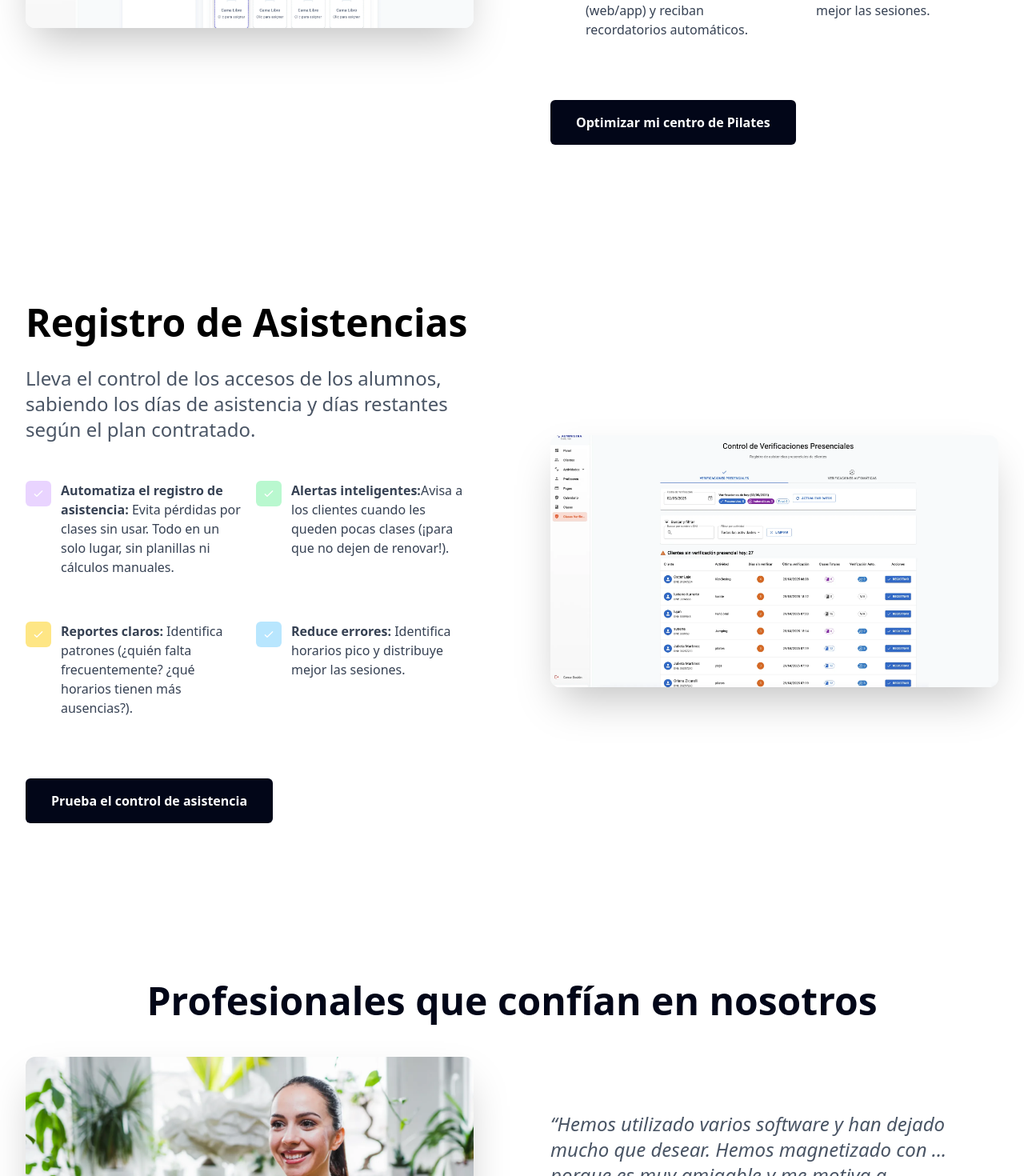
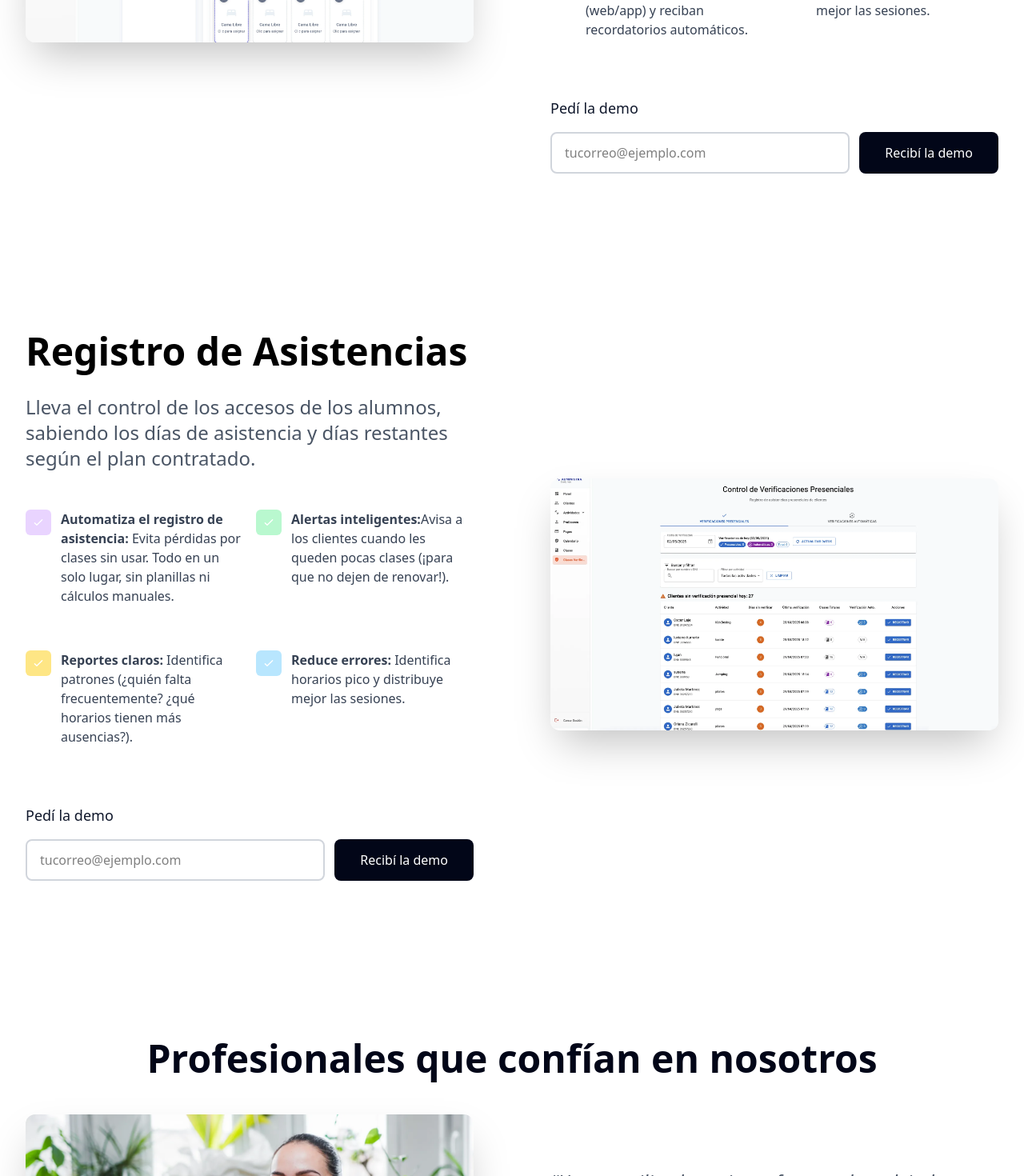
Before and after one commit to axd18/landing, a React (Vite) app: page / in a window 1280 px wide. Shown: the part 2900-4370 px from the top of the page at 80% size. Built offline with nearby package versions, Linux system fonts and the light colour scheme.

Commit message:
dejando todos los forms funcionando

```diff
--- a/src/components/Footer.jsx
+++ b/src/components/Footer.jsx
@@ -1,6 +1,43 @@
-import React, { useState } from "react";
+import React, { useRef, useState } from "react";
+import { sendForm } from "@emailjs/browser";
 
 const Footer = () => {
+  const form = useRef();
+    const [isSending, setIsSending] = useState(false);
+    const [message, setMessage] = useState({ text: "", isError: false });
+
+    const sendEmail = (e) => {
+      e.preventDefault();
+      setIsSending(true);
+      setMessage({ text: "", isError: false });
+
+      sendForm(
+        "service_uvp3zfp",
+        "template_4kw8ogd",
+        form.current,
+        "TPkXvgu0fzO4vU7Hx"
+      )
+        .then(
+          (result) => {
+            console.log(result.text);
+            setMessage({
+              text: "¡Demo solicitada con éxito! Te contactaremos pronto.",
+              isError: false,
+            });
+            form.current.reset();
+          },
+          (error) => {
+            console.log(error.text);
+            setMessage({
+              text: "Error al enviar la solicitud. Por favor intenta nuevamente.",
+              isError: true,
+            });
+          }
+        )
+        .finally(() => {
+          setIsSending(false);
+        });
+    };
   return (
     <section className="py-10 bg-gray-50 sm:pt-16 lg:pt-24">
       <div className="px-4 mx-auto sm:px-6 lg:px-8 max-w-7xl">
@@ -12,7 +49,7 @@ const Footer = () => {
               El Software para Estudio de Pilates más completo.
             </p>
 
-            <ul className="flex items-center space-x-3 mt-9">
+            {/* <ul className="flex items-center space-x-3 mt-9">
               <li>
                 <a
                   href="#"
@@ -86,7 +123,7 @@ const Footer = () => {
                   </svg>
                 </a>
               </li>
-            </ul>
+            </ul> */}
           </div>
 
           <div>
@@ -195,17 +232,21 @@ const Footer = () => {
                 <input
                   type="email"
                   name="email"
-                  id="email"
-                  placeholder="Escribí tu mail"
+                  required
+                  placeholder="tucorreo@ejemplo.com"
+                  disabled={isSending}
                   className="block w-full p-4 text-black placeholder-gray-500 transition-all duration-200 bg-white border border-gray-200 rounded-md focus:outline-none focus:border-blue-600 caret-blue-600"
                 />
               </div>
 
               <button
                 type="submit"
-                className="inline-flex items-center justify-center px-6 py-4 mt-3 font-semibold text-white transition-all duration-200 bg-slate-950 rounded-md hover:bg-slate-700 focus:bg-blue-700 cursor-pointer"
+                className={`inline-flex items-center justify-center px-6 py-4 mt-3 font-semibold text-white transition-all duration-200 bg-slate-950 rounded-md hover:bg-slate-700 focus:bg-blue-700 cursor-pointer ${
+                    isSending ? "opacity-70 cursor-not-allowed" : ""
+                  }`}
               >
-                Recibí la demo
+                {isSending ? "Enviando..." : "Recibí la demo"}
+
               </button>
             </form>
           </div>
--- a/src/pages/Landing/GestionCamas.jsx
+++ b/src/pages/Landing/GestionCamas.jsx
@@ -1,6 +1,44 @@
-import React from "react";
+import React, { useRef, useState } from "react";
+import { sendForm } from "@emailjs/browser";
 
 const GestionCamas = () => {
+  const form = useRef();
+  const [isSending, setIsSending] = useState(false);
+  const [message, setMessage] = useState({ text: "", isError: false });
+
+  const sendEmail = (e) => {
+    e.preventDefault();
+    setIsSending(true);
+    setMessage({ text: "", isError: false });
+
+    sendForm(
+      "service_uvp3zfp",
+      "template_4kw8ogd",
+      form.current,
+      "TPkXvgu0fzO4vU7Hx"
+    )
+      .then(
+        (result) => {
+          console.log(result.text);
+          setMessage({
+            text: "¡Demo solicitada con éxito! Te contactaremos pronto.",
+            isError: false,
+          });
+          form.current.reset();
+        },
+        (error) => {
+          console.log(error.text);
+          setMessage({
+            text: "Error al enviar la solicitud. Por favor intenta nuevamente.",
+            isError: true,
+          });
+        }
+      )
+      .finally(() => {
+        setIsSending(false);
+      });
+  };
+
   return (
     <section className="py-10 bg-white sm:py-16 lg:py-24">
       <div className="px-4 mx-auto sm:px-6 lg:px-8 max-w-7xl">
@@ -119,14 +157,39 @@ const GestionCamas = () => {
               </div>
             </div>
 
-            <a
-              href="#"
-              title=""
-              className="flex items-center justify-center w-full px-8 py-4 font-semibold text-white transition-all duration-200 bg-slate-950 rounded-md mt-9 hover:bg-slate-700 focus:bg-slate-700 md:inline-flex md:w-auto"
-              role="button"
-            >
-            Optimizar mi centro de Pilates
-            </a>
+            <form ref={form} onSubmit={sendEmail} className="mt-8">
+              <h2 className="text-lg font-medium text-slate-900">
+                Pedí la demo
+              </h2>
+              <div className="mt-4 flex flex-col space-y-3 sm:flex-row sm:space-y-0 sm:space-x-3">
+                <input
+                  type="email"
+                  name="email"
+                  required
+                  className="flex-1 rounded-lg border-2 border-gray-300 bg-white/90 px-4 py-3 text-base focus:border-slate-950 focus:outline-none focus:ring-2 focus:ring-blue-200"
+                  placeholder="tucorreo@ejemplo.com"
+                  disabled={isSending}
+                />
+                <button
+                  type="submit"
+                  disabled={isSending}
+                  className={`cursor-pointer rounded-lg bg-slate-950 px-6 py-3 text-base font-medium text-white transition-colors hover:bg-slate-700 focus:outline-none focus:ring-2 focus:ring-blue-500 focus:ring-offset-2 sm:px-8 ${
+                    isSending ? "opacity-70 cursor-not-allowed" : ""
+                  }`}
+                >
+                  {isSending ? "Enviando..." : "Recibí la demo"}
+                </button>
+              </div>
+              {message.text && (
+                <p
+                  className={`mt-3 text-sm ${
+                    message.isError ? "text-red-600" : "text-green-600"
+                  }`}
+                >
+                  {message.text}
+                </p>
+              )}
+            </form>
           </div>
         </div>
       </div>
--- a/src/pages/Landing/RegistroAsistencias.jsx
+++ b/src/pages/Landing/RegistroAsistencias.jsx
@@ -1,6 +1,44 @@
-import React from "react";
+import React, { useRef, useState } from "react";
+import { sendForm } from "@emailjs/browser";
 
 const RegistroAsistencias = () => {
+  const form = useRef();
+  const [isSending, setIsSending] = useState(false);
+  const [message, setMessage] = useState({ text: "", isError: false });
+
+  const sendEmail = (e) => {
+    e.preventDefault();
+    setIsSending(true);
+    setMessage({ text: "", isError: false });
+
+    sendForm(
+      "service_uvp3zfp",
+      "template_4kw8ogd",
+      form.current,
+      "TPkXvgu0fzO4vU7Hx"
+    )
+      .then(
+        (result) => {
+          console.log(result.text);
+          setMessage({
+            text: "¡Demo solicitada con éxito! Te contactaremos pronto.",
+            isError: false,
+          });
+          form.current.reset();
+        },
+        (error) => {
+          console.log(error.text);
+          setMessage({
+            text: "Error al enviar la solicitud. Por favor intenta nuevamente.",
+            isError: true,
+          });
+        }
+      )
+      .finally(() => {
+        setIsSending(false);
+      });
+  };
+
   return (
     <section className="py-10 bg-white sm:py-16 lg:py-24">
       <div className="px-4 mx-auto sm:px-6 lg:px-8 max-w-7xl">
@@ -114,14 +152,38 @@ const RegistroAsistencias = () => {
               </div>
             </div>
 
-            <a
-              href="#"
-              title=""
-              className="inline-flex items-center justify-center px-8 py-4 font-semibold text-white transition-all duration-200 bg-slate-950 rounded-md mt-9 hover:bg-slate-700 focus:bg-slate-700"
-              role="button"
-            >
-              Prueba el control de asistencia
-            </a>
+            <form ref={form} onSubmit={sendEmail} className="mt-8">
+              <h2 className="text-lg font-medium text-slate-900">
+                Pedí la demo
+              </h2>
+              <div className="mt-4 flex flex-col space-y-3 sm:flex-row sm:space-y-0 sm:space-x-3">
+                <input
+                  type="email"
+                  name="email"
+                  required
+                  placeholder="tucorreo@ejemplo.com"
+                  disabled={isSending}
+                  className="flex-1 rounded-lg border-2 border-gray-300 bg-white/90 px-4 py-3 text-base focus:border-slate-950 focus:outline-none focus:ring-2 focus:ring-blue-200"
+                />
+                <button
+                  type="submit"
+                  disabled={isSending}
+                  className={`cursor-pointer rounded-lg bg-slate-950 px-6 py-3 text-base font-medium text-white transition-colors hover:bg-slate-700 focus:outline-none focus:ring-2 focus:ring-blue-500 focus:ring-offset-2 sm:px-8
+                    ${isSending ? "opacity-70 cursor-not-allowed" : ""}`}
+                >
+                  {isSending ? "Enviando..." : "Recibí la demo"}
+                </button>
+              </div>
+              {message.text && (
+                <p
+                  className={`mt-3 text-sm ${
+                    message.isError ? "text-red-600" : "text-green-600"
+                  }`}
+                >
+                  {message.text}
+                </p>
+              )}
+            </form>
           </div>
           <div className="relative mx-auto aspect-video max-w-2xl overflow-hidden rounded-xl shadow-2xl lg:max-w-none">
             <img
```
